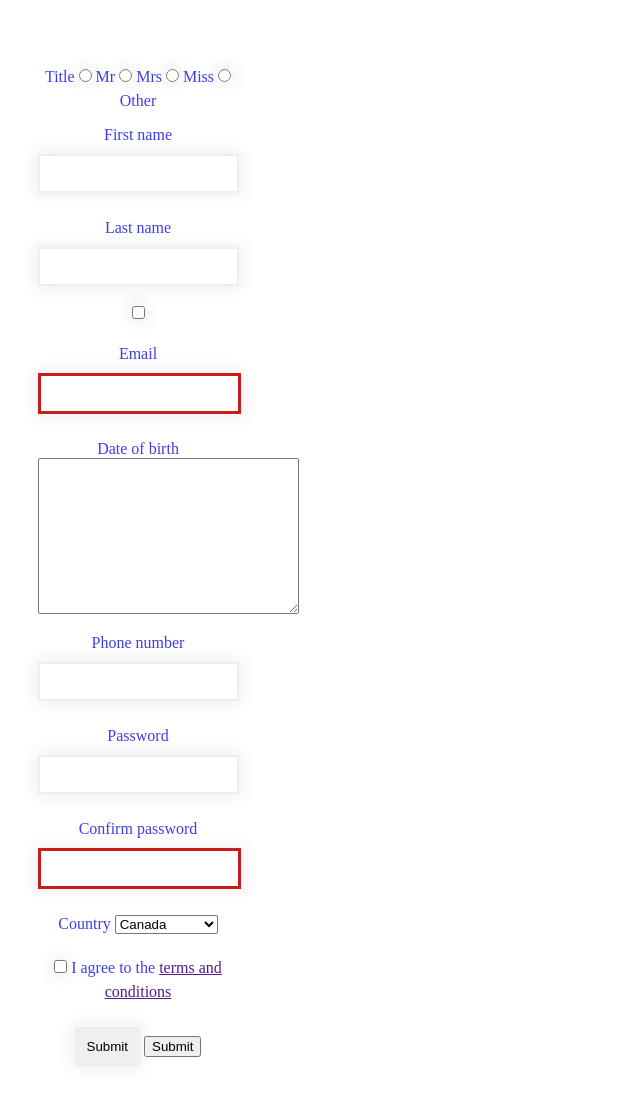
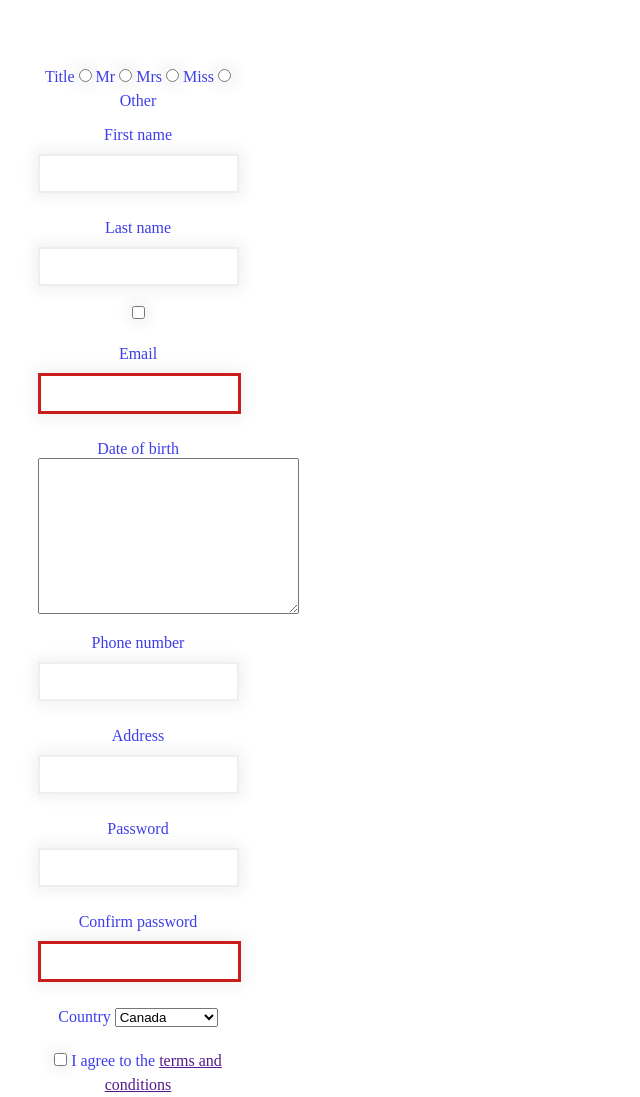
Before and after one commit to Automationer/batch_3, a plain HTML site: page index.html in a window 1280 px wide. Shown: the top 1097 px of the page, without its empty margins (0-640 px from the left). Drawn offline with Linux system fonts and the light colour scheme.

Commit message:
Add address field

```diff
--- a/index.html
+++ b/index.html
@@ -86,6 +86,11 @@
         </p>
 
          <p>
+            <label>Address</label>
+            <input class="phone-style-here" type="text">
+        </p>
+
+         <p>
             <label>Password</label>
             <input type="text">
         </p>
```
